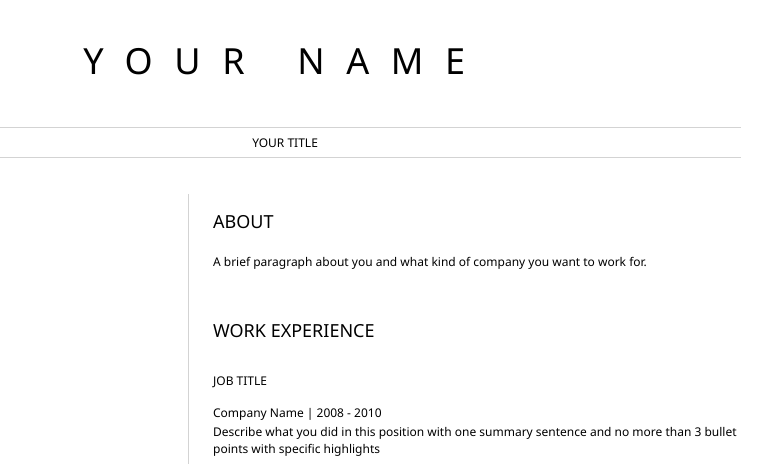
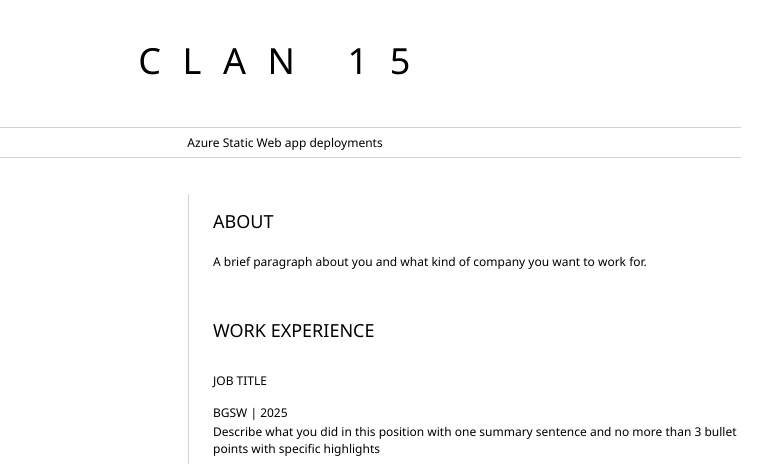
Before and after one commit to deepika-90/clan15-fit-fest, a website built with Vite: page index.html in a window 1280 px wide. Shown: the top 464 px of the page, 355-1123 px from the left. Built offline with nearby package versions, Linux system fonts and the light colour scheme.

Commit message:
Update index.html

```diff
--- a/index.html
+++ b/index.html
@@ -8,9 +8,9 @@
 	<body>
 		<header id="header">
 			<!-- resume header with your name and title -->
-			<h1>YOUR NAME</h1>
+			<h1>CLAN 15</h1>
 			<hr>
-			YOUR TITLE
+			Azure Static Web app deployments
 			<hr>
 		</header>
 		<main>
@@ -59,7 +59,7 @@
 					<!-- your work experience -->
                     <h3>JOB TITLE</h3>
                     <p>
-                            Company Name | 2008 - 2010
+                           BGSW | 2025
                     </p>
                     <p>
                             Describe what you did in this position with one summary sentence and no more than 3 bullet points with specific highlights
```
